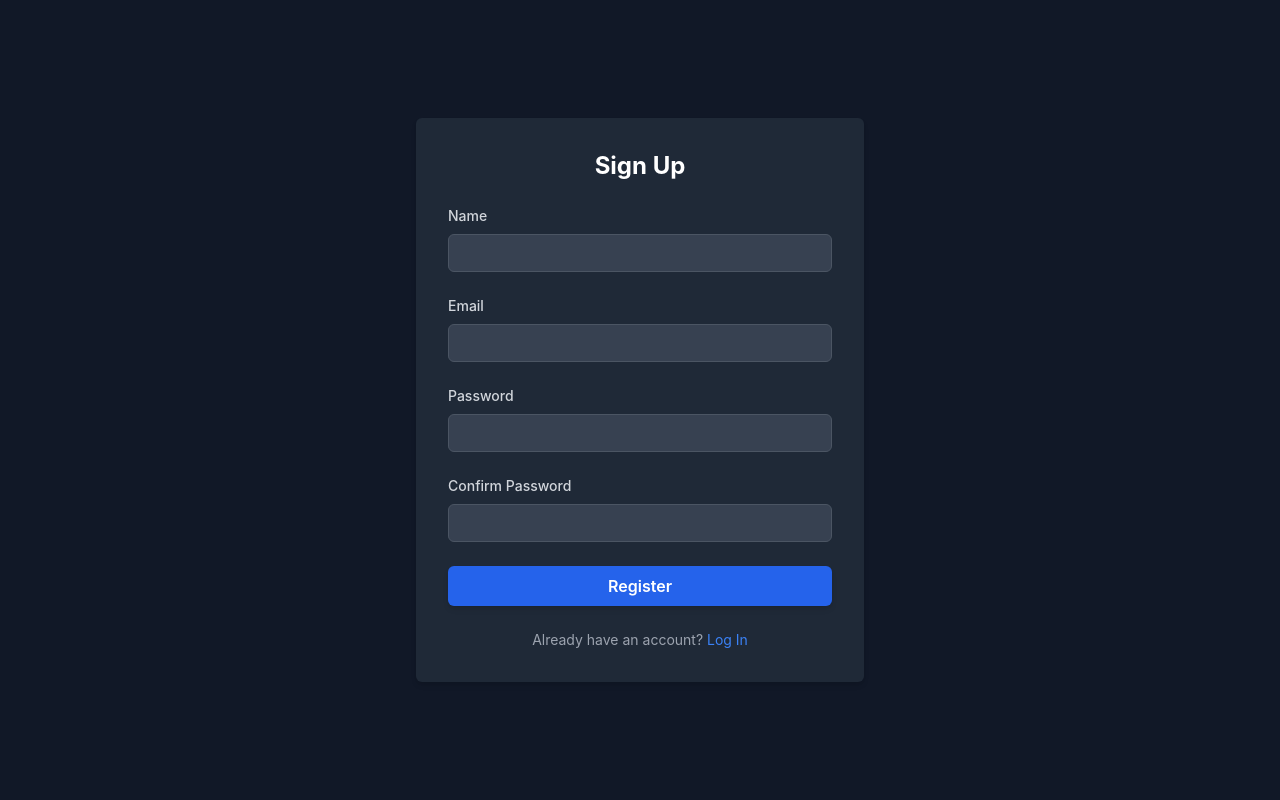
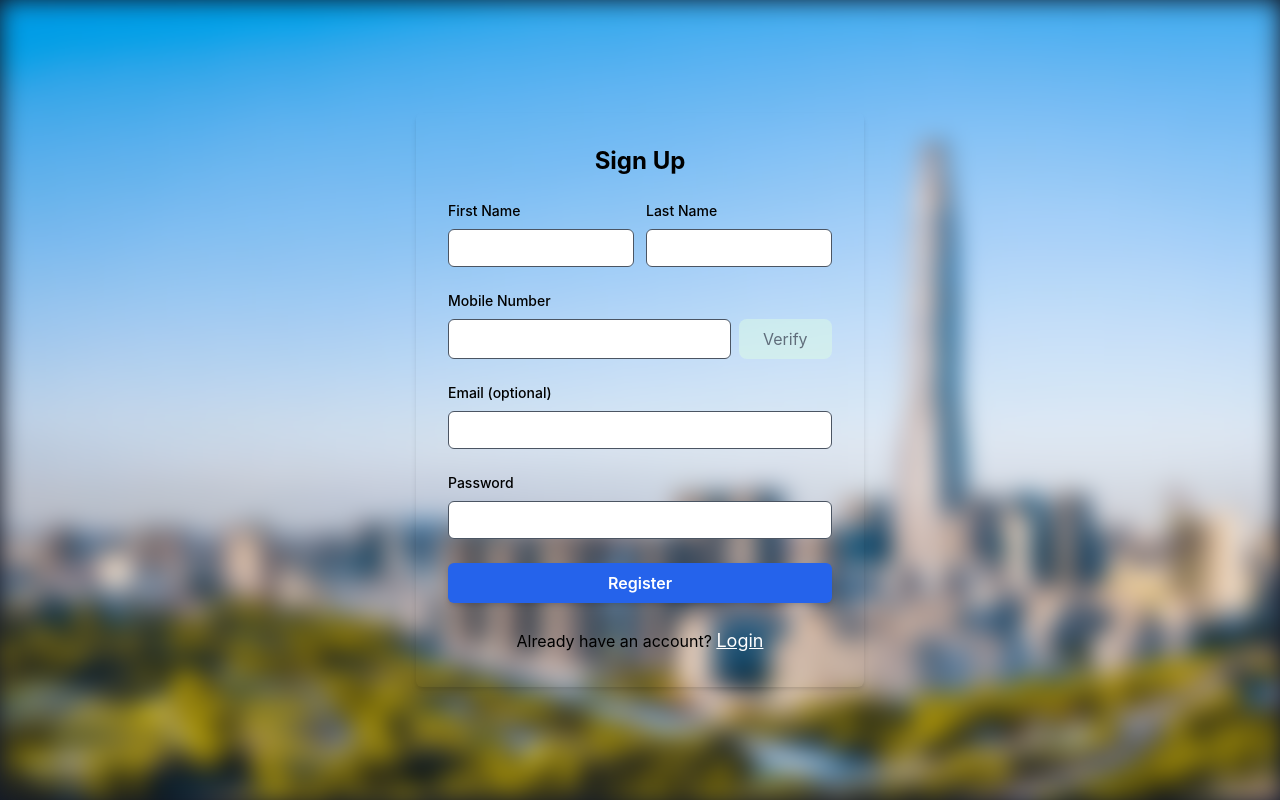
Before and after one commit to lucky143225/huma-iac-repo, a React (Create React App) app in the folder frontend/: page /signup in a window 1280 px wide. Built offline with nearby package versions, Linux system fonts and the light colour scheme.

Commit message:
added fe

```diff
--- a/frontend/src/Components/heroSection.js
+++ b/frontend/src/Components/heroSection.js
@@ -2,12 +2,11 @@ import { useState, useEffect } from "react";
 import { Transition } from "@headlessui/react";
 import img1 from "../photo1.webp";
 import img2 from "../photo2.png";
-import img3 from '../photo3.webp';
-
-// rgb(236,255,252)
+import img3 from "../photo3.webp";
+import Navbar from "./navBar";
 
 function HeroSection() {
-  const images = [img1,img2,img3];
+  const images = [img1, img2, img3];
   const [currentImageIndex, setCurrentImageIndex] = useState(0);
 
   // Function to go to the next image
@@ -17,15 +16,13 @@ function HeroSection() {
 
   useEffect(() => {
     // Set up interval for automatic image change
-    const interval = setInterval(nextImage, 5000); // 3 seconds interval
-
-    // Cleanup the interval when the component unmounts
-    return () => clearInterval(interval);
+    const interval = setInterval(nextImage, 5000); // 5 seconds interval
+    return () => clearInterval(interval); // Cleanup interval on unmount
   }, []);
 
   return (
-    <section className="relative bg-gray-700 text-white h-[70vh]">
-      {/* Carousel Background Images */}
+    <section className="relative bg-gray-700 text-white h-[60vh]">
+      {/* Rotating Background Images */}
       {images.map((image, index) => (
         <Transition
           key={image}
@@ -44,21 +41,13 @@ function HeroSection() {
         </Transition>
       ))}
 
-      <div className="container mx-auto px-4 py-32 relative z-10 text-center">
-        <h1 className="text-4xl md:text-5xl font-bold">
-          Smart Infrastructure
-        </h1>
-        <p className="text-xl md:text-2xl text-[#26abff] mt-4">
-          Modern Urban Planning
-        </p>
-        <p className="text-sm md:text-base text-gray-300 mt-2">
-          Creating world-class infrastructure for tomorrow
-        </p>
+      {/* Navigation Menu */}
+      <div className="absolute inset-0 flex items-center justify-center z-10">
 
-        {/* Learn More Button */}
-        <button className="mt-6 px-6 py-3 bg-[#26abff] text-white rounded-lg shadow-lg transition">
-          Learn More
-        </button>
+      <div className="absolute top-0 w-full bg-blue/70 backdrop-blur-md">
+      <Navbar />
+
+        </div>
       </div>
     </section>
   );
--- a/frontend/src/Components/navBar.js
+++ b/frontend/src/Components/navBar.js
@@ -3,9 +3,9 @@ import { Link } from "react-router-dom";
 function Navbar() {
   const name = JSON.parse(localStorage.getItem("userInfo"))?.name;
   return (
-    <nav className="bg-white shadow-md">
+    <nav className="bg-blue/70 backdrop-blur-md shadow-md">
       <div className=" items-center justify-between">
-        <div className="flex items-center pt-4 pb-4 justify-between">
+        <div className="flex items-center pt-2 justify-between">
           <div class="flex flex-col px-4">
             <h1
               class="text-3xl  font-bold bg-gradient-to-r from-green-900 to-green-600 bg-clip-text  text-transparent"
@@ -21,23 +21,14 @@ function Navbar() {
             </span>
           </div>
           <div className="text-center px-4 flex flex-col items-center relative left-[-2rem]">
-            <span className="text-5xl font-bold animate-pulsePopUp">
+            <span className="text-4xl font-bold animate-pulsePopUp">
               29<span className="text-xl relative bottom-5" >+</span>
             </span>
             <span className="text-xl animate-pulsePopUp">Years of Experience</span>
           </div>
 
-          {/* Contact Info */}
-          <div className="flex items-center gap-2 px-4">
-            <Link to="/login">
-              <button className="px-6 py-2 bg-[#26abff] text-white rounded-lg font-semibold focus:outline-none focus:ring-2 transition duration-200">
-                { name ?? 'Login'}
-              </button>
-            </Link>
-          </div>
-        </div>
-        <div className="bg-[#26abff] p-4">
-          <ul className="hidden md:flex space-x-8 text-sm font-medium text-white justify-center">
+          <ul className="flex justify-center space-x-5 text-gray-900 font-semibold">
+
             {[
               "Home",
               "About",
@@ -48,13 +39,23 @@ function Navbar() {
             ].map((link) => (
               <li
                 key={link}
-                className="hover:text-green-300 cursor-pointer transition-colors duration-200"
+                className="text-base hover:text-green-300 cursor-pointer transition-colors duration-200"
               >
                 {link}
               </li>
             ))}
           </ul>
+
+          {/* Contact Info */}
+          <div className="flex items-center gap-2 px-4">
+            <Link to="/login">
+              <button className="px-6 py-2 bg-[#26abff] text-white rounded-lg font-semibold focus:outline-none focus:ring-2 transition duration-200">
+                {name ?? 'Login'}
+              </button>
+            </Link>
+          </div>
         </div>
+
       </div>
     </nav>
   );
--- a/frontend/src/Pages/Auth/loginpage.js
+++ b/frontend/src/Pages/Auth/loginpage.js
@@ -1,5 +1,6 @@
 import { Link, useLocation, useNavigate } from 'react-router-dom';
 import { useContext, useEffect, useState } from 'react';
+import bgimageicon from "../../photo1.webp"
 
 export default function SigninScreen() {
   const navigate = useNavigate();
@@ -33,46 +34,50 @@ export default function SigninScreen() {
 
   return (
     <div className="flex items-center justify-center min-h-screen bg-gray-900">
-  <div className="max-w-md w-full mx-auto p-6 bg-gray-800 rounded-md shadow-md h-[50vh]">
-    <h1 className="text-2xl font-bold text-center mb-6 text-white">Login</h1>
+      <div
+        className="absolute inset-0 bg-cover bg-center filter blur-md"
+        style={{ backgroundImage: `url(${bgimageicon})` }}
+      ></div>
+      <div className="max-w-md w-full mx-auto p-6  rounded-md shadow-md h-[50vh] relative z-10">
+        <h1 className="text-2xl font-bold text-center mb-6 text-black">Login</h1>
         <form className="space-y-4">
           <div>
-        <label htmlFor="email" className="block text-sm font-medium text-gray-300">
+            <label htmlFor="email" className="block text-sm font-medium text-black-300">
               Email
             </label>
             <input
               id="email"
               type="email"
               required
-          className="mt-3 block w-full px-3 py-2 bg-gray-700 border border-gray-600 rounded-md text-gray-300 placeholder-gray-500 focus:ring-blue-500 focus:border-blue-500 sm:text-sm"
+              className="mt-3 block w-full px-3 py-2  border border-gray-600 rounded-md outline-none text-gray-300 placeholder-gray-500 focus:ring-blue-500 focus:border-blue-500 sm:text-sm"
               onChange={(e) => setEmail(e.target.value)}
             />
           </div>
           <div>
-        <label htmlFor="password" className="block text-sm font-medium text-gray-300">
+            <label htmlFor="password" className="block text-sm font-medium text-black">
               Password
             </label>
             <input
               id="password"
               type="password"
               required
-          className="mt-3 block w-full px-3 py-2 bg-gray-700 border border-gray-600 rounded-md text-gray-300 placeholder-gray-500 focus:ring-blue-500 focus:border-blue-500 sm:text-sm"
+              className="mt-3 block w-full px-3 py-2  border border-gray-600 rounded-md outline-none text-gray-300 placeholder-gray-500 focus:ring-blue-500 focus:border-blue-500 sm:text-sm"
               onChange={(e) => setPassword(e.target.value)}
             />
           </div>
           <div>
             <button
               type="submit"
-          className="w-full py-2 px-6 bg-blue-600 hover:bg-blue-700 text-white font-semibold rounded-md shadow-md focus:outline-none focus:ring-2 focus:ring-blue-500 focus:ring-opacity-75 mt-16"
+              className="w-full py-2 px-6 bg-blue-600 hover:bg-blue-700 text-white font-semibold rounded-md  shadow-md focus:outline-none focus:ring-2 focus:ring-blue-500 focus:ring-opacity-75 mt-16"
             >
               Login
             </button>
           </div>
-      <div className="text-sm text-center text-gray-400">
+          <div className="text-sm text-center text-black-400">
             New User?{' '}
             <Link
               to={`/signup`}
-          className="text-blue-500 hover:underline"
+              className="text-white underline hover:underline"
             >
               Create your account
             </Link>
--- a/frontend/src/Pages/Auth/signuppage.js
+++ b/frontend/src/Pages/Auth/signuppage.js
@@ -1,16 +1,44 @@
 
 import { Link, useLocation, useNavigate } from 'react-router-dom';
 import { useContext, useEffect, useState } from 'react';
+import verfiyicon from "../../verify-icon.png"
 import axios from 'axios';
+
+import bgimageicon from '../../photo1.webp'
 
 
 export default function SignupScreen() {
   const navigate = useNavigate();
 
-  const [username, setName] = useState('');
-  const [email, setEmail] = useState('');
-  const [password, setPassword] = useState('');
-  const [confirmPassword, setConfirmPassword] = useState('');
+  const [firstname, setFirstname] = useState();
+  const [lastname, setLastname] = useState();
+  const [email, setEmail] = useState();
+  const [password, setPassword] = useState();
+  // const [confirmPassword, setConfirmPassword] = useState();
+  const [phoneNumber, setPhoneNumber] = useState();
+  const [isVerified, setIsVerified] = useState(false);
+  const [otp, setOtp] = useState(Array(6).fill());
+  const [generatedOtp, setGeneratedOtp] = useState(false);
+
+  console.log(phoneNumber?.length);
+
+
+  // Handle input change for each digit
+  const handleOtpChange = (value, index) => {
+    const updatedOtp = [...otp];
+    updatedOtp[index] = value.slice(-1); // Ensure only one digit is entered
+    setOtp(updatedOtp);
+
+    // Move focus to the next input box
+    if (value && index < 5) {
+      document.getElementById(`otp-input-${index + 1}`).focus();
+    }
+
+    // Automatically verify OTP after all 6 digits are entered
+    // if (updatedOtp.every((digit) => digit !== "")) {
+    //   verifyOtp(updatedOtp.join(""));
+    // }
+  };
 
 
   const submitHandler = async (e) => {
@@ -21,18 +49,18 @@ export default function SignupScreen() {
     console.log('Submit triggered');
     console.log(port);
 
-    if (password !== confirmPassword) {
-      console.error('Passwords do not match');
-      return;
-    }
+    // if (password !== confirmPassword) {
+    //   console.error('Passwords do not match');
+    //   return;
+    // }
     try {
       const { data } = await axios.post(`http://${port}/api/users/register`, {
-        username,
+        firstname,
         email,
         password,
       });
       console.log('API Response:', data);
-      localStorage.setItem('userInfo', JSON.stringify({ name: data.user.username, email: data.user.email }));
+      localStorage.setItem('userInfo', JSON.stringify({ name: data.user.firstname, email: data.user.email }));
       navigate('/home');
     } catch (err) {
       console.error('API Error:', err);
@@ -45,39 +73,120 @@ export default function SignupScreen() {
 
   return (
     <div className="flex items-center justify-center min-h-screen bg-gray-900 p-4">
-      <div className="max-w-md w-full bg-gray-800 rounded-md p-8 shadow-md">
-        <h1 className="text-2xl font-bold text-center text-white mb-6">Sign Up</h1>
-        <form className="space-y-6" onSubmit={submitHandler}>
+
+      <div
+        className="absolute inset-0 bg-cover bg-center filter blur-md"
+        style={{ backgroundImage: `url(${bgimageicon})` }}
+      ></div>
+
+      <div className="max-w-md w-full rounded-md p-8 shadow-md" style={{ position: 'relative', zIndex: 10 }}>
+        <h1 className="text-2xl font-bold text-center text-black mb-6">Sign Up</h1>
+        <div className="space-y-6">
+          <div className="flex flex-row">
+            <div className="mr-3">
+              <label htmlFor="name" className="block text-sm font-medium text-black mb-2">
+                First Name
+              </label>
+              <input
+                id="firstname"
+                type="text"
+                value={firstname}
+                onChange={(e) => setFirstname(e.target.value)}
+                required
+                className="w-full px-3 py-2  border border-gray-600 rounded-md text-black placeholder-gray-500 outline-none focus:ring-blue-500 focus:border-blue-500 sm:text-sm"
+              />
+            </div>
+            <div>
+              <label htmlFor="name" className="block text-sm font-medium text-black mb-2">
+                Last Name
+              </label>
+              <input
+                id="lastname"
+                type="text"
+                value={lastname}
+                onChange={(e) => setLastname(e.target.value)}
+                required
+                className="w-full px-3 py-2  border border-gray-600 rounded-md text-black placeholder-gray-500 outline-none focus:ring-blue-500 focus:border-blue-500 sm:text-sm"
+              />
+            </div>
+          </div>
           <div>
-            <label htmlFor="name" className="block text-sm font-medium text-gray-300 mb-2">
-              Name
-            </label>
-            <input
-              id="name"
-              type="text"
-              value={username}
-              onChange={(e) => setName(e.target.value)}
-              required
-              className="w-full px-4 py-2 bg-gray-700 border border-gray-600 rounded-md text-gray-300 placeholder-gray-500 focus:ring-blue-500 focus:border-blue-500 sm:text-sm"
-            />
+            <div className="flex flex-row items-center ">
+              <label htmlFor="email" className="block text-sm font-medium text-black">
+                Mobile Number
+              </label>
+              {isVerified && (
+                <img src={verfiyicon} className="ml-2 w-[35px] h-[25px] text-sm font-medium text-green-500 px-1 rounded-lg" />
+              )}
+            </div>
+            <div className="flex flex-row mt-2">
+              <input
+                id="number"
+                type="phonenumber"
+                value={phoneNumber}
+                onChange={(e) => setPhoneNumber(e.target.value)}
+                required
+                className="w-full px-1 mr-2 py-2  border border-gray-600 rounded-md text-black placeholder-gray-500 outline-none focus:ring-blue-500 focus:border-blue-500 sm:text-sm"
+              />
+              {!isVerified && (
+                <button
+                  disabled={phoneNumber?.length > 9 ? false : true}
+                  className={`w-4/12 py-2 rounded-lg  hover:bg-green-200 ${phoneNumber?.length < 10 || !phoneNumber
+                    ? "bg-green-100 opacity-50 cursor-not-allowed"
+                    : "bg-green-100 text-green-700"
+                    }`}
+                  onClick={() => {
+                    setGeneratedOtp(true);
+                  }}
+                >
+                  Verify
+                </button>
+              )}
+
+            </div>
           </div>
-
+          {generatedOtp &&
+            <div>
+              <label
+                htmlFor="otp"
+                className="block text-sm font-medium text-black mb-2"
+              >
+                Enter OTP
+              </label>
+              <div className="flex space-x-2 mb-4">
+                {otp.map((digit, index) => (
+                  <input
+                    key={index}
+                    id={`otp-input-${index}`}
+                    type="text"
+                    value={digit}
+                    onChange={(e) => handleOtpChange(e.target.value, index)}
+                    maxLength="1"
+                    className="w-12 h-12 text-center text-xl font-bold  border border-gray-600 rounded-md text-black placeholder-gray-500 outline-none focus:ring-blue-500 focus:border-blue-500"
+                  />
+                ))}
+              </div>
+              {isVerified && (
+                <p className="text-green-500 text-center font-medium">OTP Verified Successfully!</p>
+              )}
+            </div>
+          }
           <div>
-            <label htmlFor="email" className="block text-sm font-medium text-gray-300 mb-2">
-              Email
+            <label htmlFor="email" className="block text-sm font-medium text-black mb-2">
+              Email (optional)
             </label>
             <input
               id="email"
               type="email"
               value={email}
               onChange={(e) => setEmail(e.target.value)}
-              required
-              className="w-full px-4 py-2 bg-gray-700 border border-gray-600 rounded-md text-gray-300 placeholder-gray-500 focus:ring-blue-500 focus:border-blue-500 sm:text-sm"
+
+              className="w-full px-4 py-2  border border-gray-600 rounded-md text-black placeholder-gray-500 outline-none focus:ring-blue-500 focus:border-blue-500 sm:text-sm"
             />
           </div>
 
           <div>
-            <label htmlFor="password" className="block text-sm font-medium text-gray-300 mb-2">
+            <label htmlFor="password" className="block text-sm font-medium text-black mb-2">
               Password
             </label>
             <input
@@ -86,12 +195,12 @@ export default function SignupScreen() {
               value={password}
               onChange={(e) => setPassword(e.target.value)}
               required
-              className="w-full px-4 py-2 bg-gray-700 border border-gray-600 rounded-md text-gray-300 placeholder-gray-500 focus:ring-blue-500 focus:border-blue-500 sm:text-sm"
+              className="w-full px-4 py-2  border border-gray-600 rounded-md text-black placeholder-gray-500 focus:ring-blue-500 outline-none focus:border-blue-500 sm:text-sm"
             />
           </div>
 
-          <div>
-            <label htmlFor="confirmPassword" className="block text-sm font-medium text-gray-300 mb-2">
+          {/* <div>
+            <label htmlFor="confirmPassword" className="block text-sm font-medium text-black mb-2">
               Confirm Password
             </label>
             <input
@@ -100,26 +209,27 @@ export default function SignupScreen() {
               value={confirmPassword}
               onChange={(e) => setConfirmPassword(e.target.value)}
               required
-              className="w-full px-4 py-2 bg-gray-700 border border-gray-600 rounded-md text-gray-300 placeholder-gray-500 focus:ring-blue-500 focus:border-blue-500 sm:text-sm"
+              className="w-full px-4 py-2  border border-gray-600 rounded-md text-black placeholder-gray-500 focus:ring-blue-500 focus:border-blue-500 sm:text-sm"
             />
-          </div>
+          </div> */}
 
           <div>
             <button
               type="submit"
               className="w-full py-2 px-6 bg-blue-600 hover:bg-blue-700 text-white font-semibold rounded-md shadow-md focus:outline-none focus:ring-2 focus:ring-blue-500 focus:ring-opacity-75"
+              onClick={submitHandler}
             >
               Register
             </button>
           </div>
 
-          <div className="text-sm text-center text-gray-400">
+          <div className="text-base text-center text-black">
             Already have an account?{' '}
-            <Link to={`/login`} className="text-blue-500 hover:underline">
-              Log In
+            <Link to={`/login`} className="text-lg underline text-white hover:underline">
+              Login
             </Link>
           </div>
-        </form>
+        </div>
       </div>
     </div>
   );
--- a/frontend/src/Pages/home-page.js
+++ b/frontend/src/Pages/home-page.js
@@ -7,7 +7,7 @@ function HomePage() {
 
 return (
     <div>
-        <Navbar />
+        {/* <Navbar /> */}
         <HeroSection />
         <Notifications />
         <Footer />
```
Also changed, not shown: frontend/src/verify-icon.png (added). Lines whose indentation alone changed are shown as unchanged.
